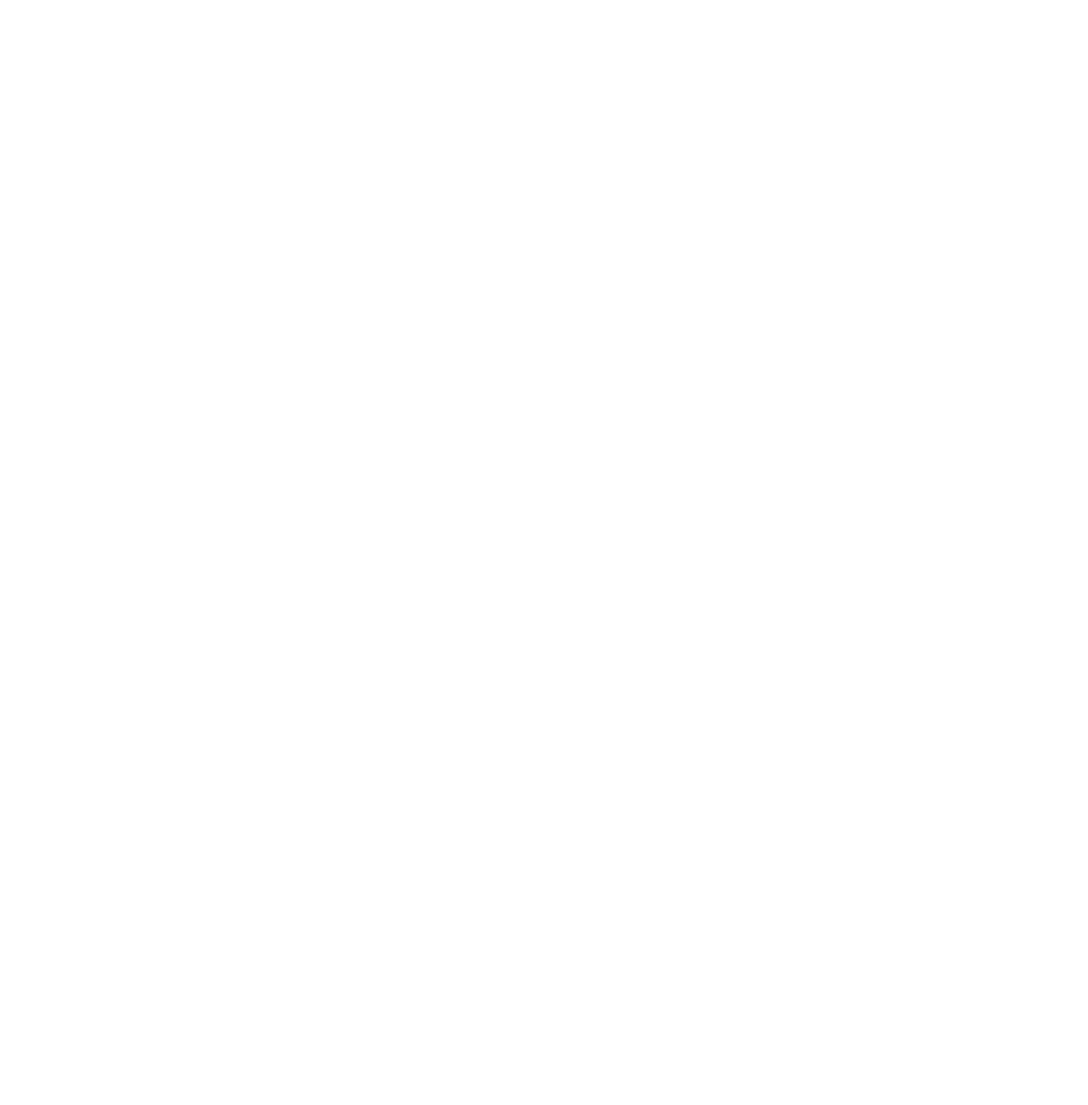
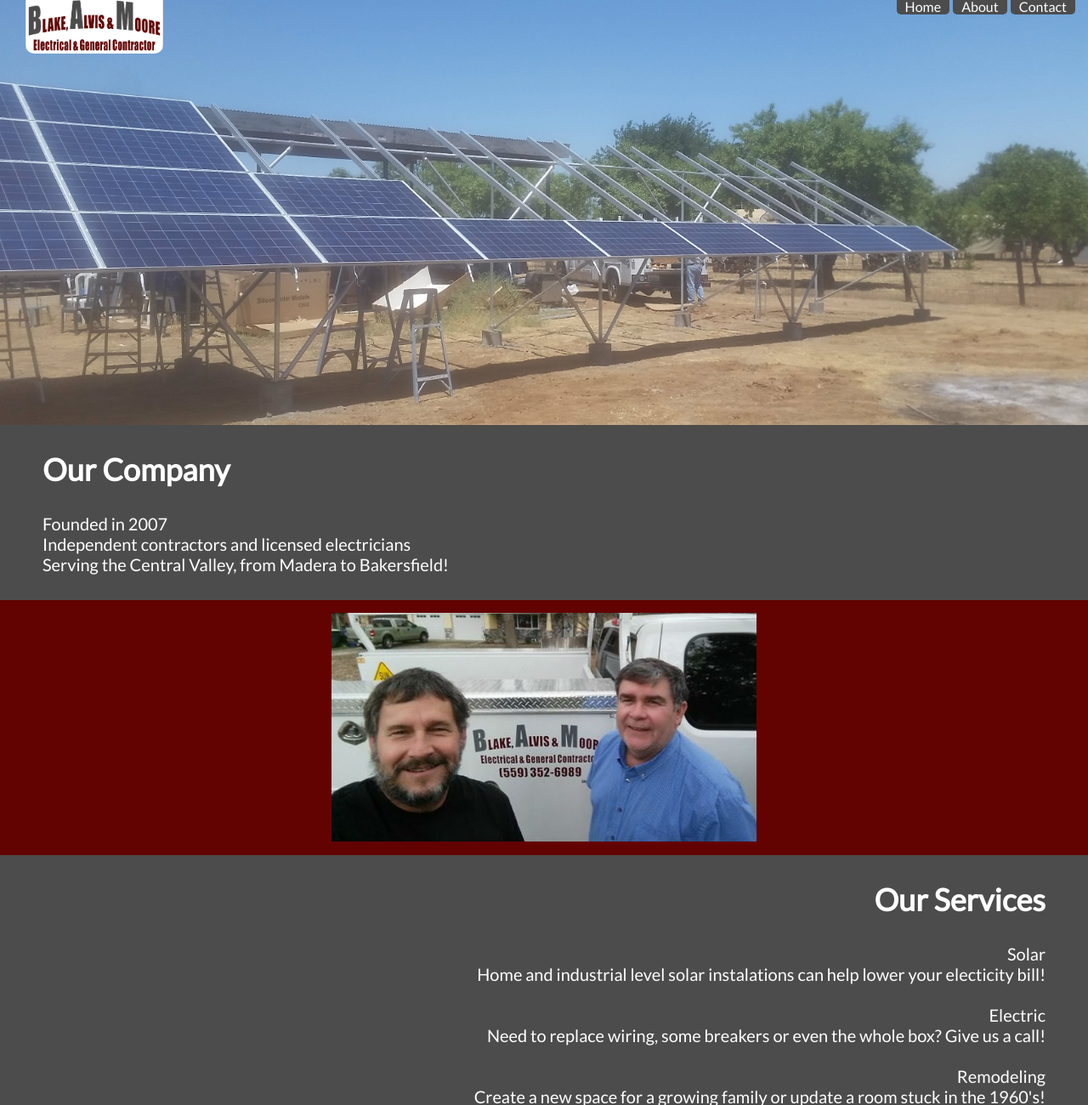
Before and after one commit to gryphon-ghost/final-W4B, a plain HTML site: page about.html in a window 1280 px wide. Shown: the top 1300 px of the page at 85% size. Before the commit the page ends 800 px from the top, so only its background shows below. Drawn offline with Linux system fonts and the light colour scheme.

Commit message:
all images and about page

```diff
--- a/about.html
+++ b/about.html
@@ -0,0 +1,54 @@
+<!DOCTYPE html>
+<html>
+    <head>
+        <meta charset="UTF-8">
+        <meta name="description" content="local construction and electrition page">
+        <meta name="keywords" content="construction, electrician, electrical, solar, solar energy, solar panels, photovoltaic, photovoltaic system, home solar, local, Reedley, reedley, small buisness">
+        <title>BAM Inc.</title>
+        <link rel="stylesheet" href="styles/font-awesome.min.css">
+        <link rel="stylesheet" href="styles/style.css">
+        <link rel="stylesheet" href="styles/about.css">
+    </head>
+    <body>
+        <header>
+            <nav>
+                <span><a href="index.html"><img id="logo" src="img/BAM3.jpg" alt="Blake, Alvis, and Moore"></a></span>
+                <ul id="nav-links">
+                    <li><a href="index.html">Home</a></li>
+                    <li><a href="about.html">About</a></li>
+                    <li><a href="contact.html">Contact</a></li>
+                </ul>
+            </nav>
+        </header>
+        <div class="about-hero"></div>
+        <div class="about-comp">
+            <h2 id="company">Our Company</h2>
+            <p id="para1">
+                Founded in 2007<br>
+                Independent contractors and licensed electricians<br>
+                Serving the Central Valley, from Madera to Bakersfield!<br>
+            </p>
+        </div>
+        <div id="bros"></div>
+        <div class="about-ser">
+            <h2 id="service">Our Services</h2>
+            <p id="para2">
+                Solar<br>
+                Home and industrial level solar instalations can help lower your electicity bill!<br><br>
+                Electric<br>
+                Need to replace wiring, some breakers or even the whole box? Give us a call!<br><br>
+                Remodeling<br>
+                Create a new space for a growing family or update a room stuck in the 1960's!<br><br>
+                Cement Work<br>
+                Throw a party to show off your new outdoor living areas and nice smooth driveway!<br>
+            </p>
+        </div>
+        <footer>
+            <div id="social-media">
+                <a href="https://www.facebook.com/BlakeAlvisMoore/" target="_blank"><i class="fa fa-facebook" aria-hidden="true"></i></a>
+                <a href="mailto:BlakeAlvisMoore@gmail.com"><i class="fa fa-envelope-o" aria-hidden="true"></i></a>
+                <a href="mailto:gryphon_ghost@yahoo.com"><i class="fa fa-copyright" aria-hidden="true"></i></a>
+            </div>
+        </footer>
+    </body>
+</html>
--- a/styles/about.css
+++ b/styles/about.css
@@ -0,0 +1,58 @@
+.about-hero{
+    height:500px;
+    background-image:url(../img/incomplete2.jpg);
+    background-size:100%;
+    background-repeat:no-repeat;
+}
+
+.about-comp{
+    background-color:#4c4c4c;
+    font-family: 'Lato', sans-serif;
+    color:#fff;
+    margin-top:-30px;
+}
+
+#company{
+    padding-top:30px;
+    margin-left:50px;
+    text-align:left;
+}
+
+#para1{
+    margin-left:30px;
+    padding-bottom: 30px;
+}
+
+#bros{
+    margin-top:-20px;
+    clear:both;
+    height:300px;
+    width:100%;
+    background-color:#620301;
+    background-image:url(../img/BAMbrosia.jpg);
+    background-repeat:no-repeat;
+    background-size:500px;
+    background-position:center center;
+    text-align:center;
+}
+
+.about-ser{
+    background-color:#4c4c4c;
+    font-family: 'Lato', sans-serif;
+    color:#fff;
+    margin-top:-30px;
+    margin-bottom:-30px;
+    padding-bottom:50px;
+}
+
+#service{
+    padding-top:30px;
+    margin-right:50px;
+    text-align:right;
+}
+
+#para2{
+    text-align:right;
+    margin-right:50px;
+    padding-right:0;
+}
--- a/styles/style.css
+++ b/styles/style.css
@@ -10,13 +10,10 @@ html, body {
     padding:0;
 }
 
-a{
+a:link{
     text-decoration: none;
-    color: #000000;
-}
-
-a:hover, a:visited {
-   color: #000;
+    color: #fff;
+    font-family: 'Lato', sans-serif;
 }
 
 h1{
@@ -31,24 +28,28 @@ h1{
 header{
     padding-left: 15px;
     padding-right: 15px;
+    margin-top:-2px;
     position:fixed;
    /* position:absolute;*/
     top:0;
     left:0;
     right:0;
     z-index:1;
-    background-color:#000;
+    /*background-color:#000;*/
 }
 
 #logo{
-    height:50px;
+    height:65px;
+    margin-left:15px;
+    border-radius:0 0 10px 10px;
 }
 
 
 /*ID with # to find correct ul*/
 #nav-links{
     float: right;
-    margin-top: 18px;
+    margin-top:0;
+    /*margin-top: 18px;*/
 }
 
 li{
@@ -56,25 +57,37 @@ li{
     display: inline;
     }
 
+#nav-links a{
+    color:#fff;
+}
+
+#nav-links li:hover{
+    background-color:#620301;
+}
+
 #nav-links li{
     padding: 0 10px;
-    background-color: #fff;
-    border-radius: 5px;
+    background-color: #4c4c4c;
+    border-radius: 0 0 5px 5px;
 }
 
 
 /*HERO section*/
 
 .hero{
-    height:550px;
-    background-image:url(../img/groundmount.jpg);
+    height:500px;
+    background-image:url(../img/groundmount2.jpg);
     background-size:100%;
     background-repeat:no-repeat;
+    margin-top:-28px;
 }
 
 #hero-text{
     text-align:center;
-    padding-top:10%;
+    padding-top:15%;
+    font-size:42px;
+    color:#620301;
+    text-shadow: 2px 2px 3px #4c4c4c;
 }
 
 /*ASIDE section*/
@@ -82,11 +95,24 @@ li{
 #sidebar{
     height:400px;
     width:25%;
-    background-color:#0000cc;
+    background-color:#4c4c4c;
+    color:#fff;
     float:left;
 }
 
+h2{
+    text-align:center;
+    font-size:36px;
+    font-family: 'Lato', sans-serif;
+}
 
+#serve-list li{
+    display:block;
+    font-size:28px;
+    padding-top:10px;
+    text-decoration: none;
+    font-family: 'Lato', sans-serif;
+}
 
 
 
@@ -96,7 +122,15 @@ main{
     height:400px;
     width:75%;
     float:right;
-    background-color:linen;
+    background-color:#fff;
+    color:#620301;
+}
+
+p{
+    padding:0 20px;
+    text-align:justify;
+    font-family: 'Lato', sans-serif;
+    font-size:20px;
 }
 
 
@@ -124,7 +158,11 @@ footer a{
 }
 
 .fa:hover{
-    color:#7cd5f8;
+    color:#620301;
+}
+
+.fa:visited{
+    color: linen;
 }
 
 
```
Also changed, not shown: contact.html (+35 -0 lines), index.html (+18 -12 lines), styles/contact.css (+12 -0 lines), img/BAMbrosia.jpg (added), img/groundmount2.jpg (added), img/incomplete2.jpg (added).
